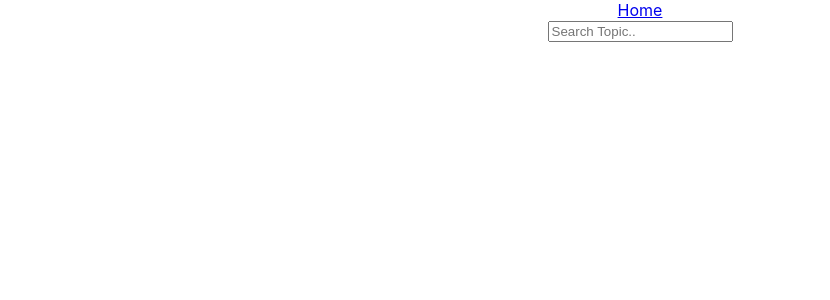
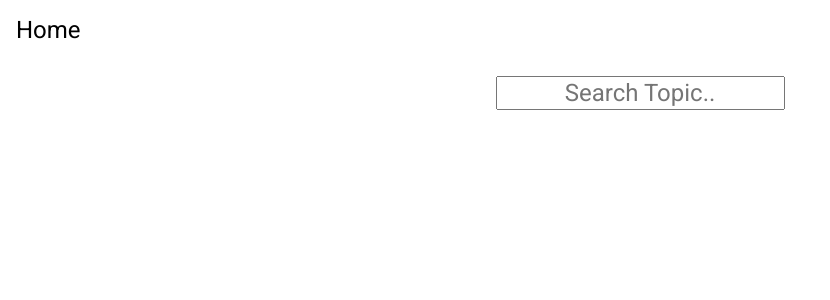
Before and after one commit to cnclause/newsapp-react-frontend, a React (Create React App) app: page / in a window 1280 px wide. Shown: the top 300 px of the page, without its empty margins (0-830 px from the left). Built offline with nearby package versions, Linux system fonts and the light colour scheme.

Commit message:
created stylesheets for components. Started the style of the nav link and the search bar

```diff
--- a/src/App.css
+++ b/src/App.css
@@ -1,38 +1,5 @@
+@import url('https://fonts.googleapis.com/css?family=Roboto&display=swap');
+
 .App {
-  text-align: center;
+  font-family: 'Roboto', sans-serif;
 }
-
-.App-logo {
-  height: 40vmin;
-  pointer-events: none;
-}
-
-@media (prefers-reduced-motion: no-preference) {
-  .App-logo {
-    animation: App-logo-spin infinite 20s linear;
-  }
-}
-
-.App-header {
-  background-color: #282c34;
-  min-height: 100vh;
-  display: flex;
-  flex-direction: column;
-  align-items: center;
-  justify-content: center;
-  font-size: calc(10px + 2vmin);
-  color: white;
-}
-
-.App-link {
-  color: #61dafb;
-}
-
-@keyframes App-logo-spin {
-  from {
-    transform: rotate(0deg);
-  }
-  to {
-    transform: rotate(360deg);
-  }
-}
--- a/src/components/Home.js
+++ b/src/components/Home.js
@@ -13,7 +13,7 @@ function Home(props){
                news={props.news}
             />
             {
-                props.searchTerm.length > 2
+                props.news.length > 2
                 ? <NewsContainer news={props.news}/>
                 : null
             }
--- a/src/components/Nav.js
+++ b/src/components/Nav.js
@@ -7,6 +7,7 @@ import {
 } from 'react-router-dom'
 
 import Home from './Home'
+import '../stylesheets/Nav.css'
 
 class Nav extends Component {
     state = {
@@ -18,17 +19,19 @@ class Nav extends Component {
         // console.log('event', event)
         this.setState({searchTerm: event.target.value})
 
-        this.getNews(this.state.searchTerm)
+        if(this.state.searchTerm.length > 2){
+            this.getNews(this.state.searchTerm)
+        }
     }
 
     getNews = (searchTerm) => {
         console.log('searchTerm', this.state.searchTerm)
-        fetch(`https://newsapi.org/v2/everything?q=${searchTerm}&apiKey=fd5ace6ad0b54f9c9dae1cc5004a9fb5`)
+        fetch(`https://newsapi.org/v2/everything?language=en&q=${searchTerm}&apiKey=fd5ace6ad0b54f9c9dae1cc5004a9fb5`)
         // fetch(`https://rickandmortyapi.com/api/character/?name=${searchTerm}&status=alive
         //     `)
             .then(response => response.json())
             .then(news => {
-                this.setState({ news })
+                this.setState({news: news.articles})
             })
     }
 
@@ -36,7 +39,7 @@ class Nav extends Component {
     render(){
         return(
             <Router>
-                <nav className='name'>
+                <nav className='nav'>
                     <Link className="link" to='/'> Home</Link>
                 </nav>
                 <Route
--- a/src/components/NewsContainer.js
+++ b/src/components/NewsContainer.js
@@ -1,17 +1,16 @@
 import React from 'react'
 import NewsCard from './NewsCard'
 
+import '../stylesheets/NewsContainer.css'
+
 function NewsContainer(props) {
-    console.log('newsarry', props.news.articles)
+    console.log('newsarry', props.news)
 
-     const newsCards =  props.news.articles.map(news =>{
+     const newsCards =  props.news.map(news =>{
                  return(<NewsCard
                     key={news.id}
                     news={news} />)
              })
-
-
-
 
     return (
         <div>
--- a/src/components/SearchNews.js
+++ b/src/components/SearchNews.js
@@ -1,13 +1,14 @@
 import React from 'react'
-import NewsCard from './NewsContainer'
+import '../stylesheets/SearchNews.css'
 
 function SearchNews(props) {
     // console.log('onnewsearch', props.onNewsSearch)
 
     return (
         <div>
-            <form>
+            <form className="news-form">
                 <input
+                    className="input-search"
                     placeholder='Search Topic..'
                     type="text"
                     value={props.searchTerm}
--- /dev/null
+++ b/src/stylesheets/Nav.css
@@ -0,0 +1,11 @@
+.nav{
+    display: flex;
+    padding: 1rem;
+    justify-content: space-between;
+}
+
+.link{
+    font-size: 18pt;
+    text-decoration: none;
+    color: black;
+}
--- /dev/null
+++ b/src/stylesheets/SearchNews.css
@@ -0,0 +1,13 @@
+@import url('https://fonts.googleapis.com/css?family=Roboto&display=swap');
+
+.input-search{
+    font-family: 'Roboto', sans-serif;
+    font-size: 18pt;
+    text-align: center;
+    margin-top: 1rem;
+}
+
+.news-form{
+    display: flex;
+    justify-content: center;
+}
```
Also changed, not shown: src/stylesheets/NewsCard.css (added), src/stylesheets/NewsContainer.css (added).
